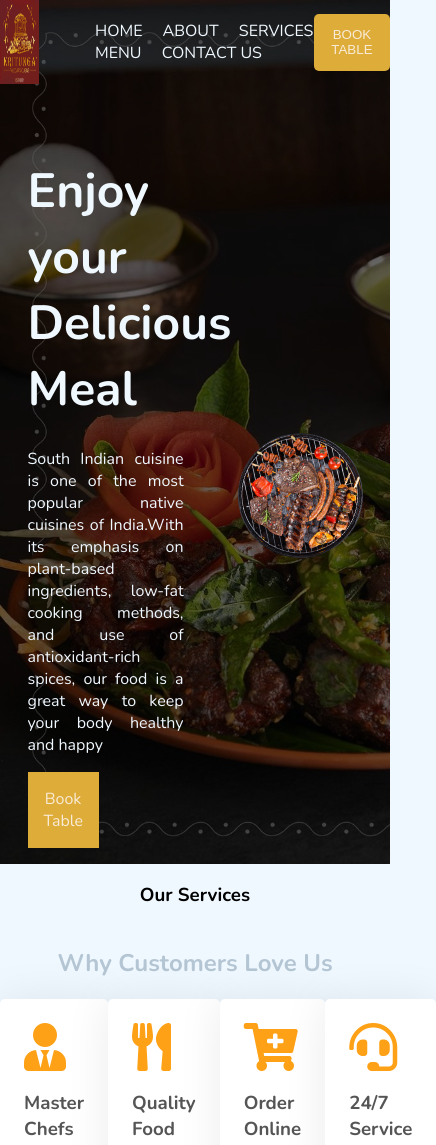
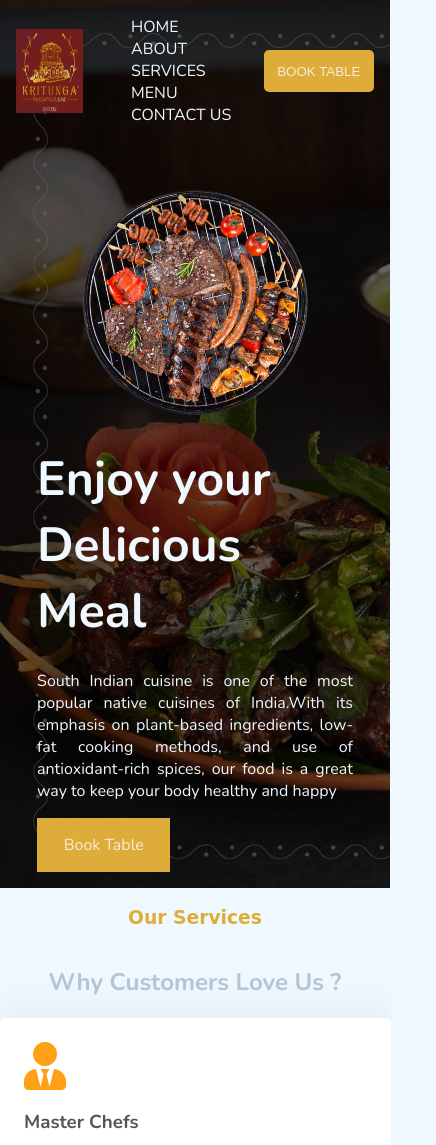
Before and after one commit to Jayanth-06/foodie-frontend, a plain HTML site: page index.html in a window 390 px wide. Shown: the top 1145 px of the page, 436 px wide, since content can reach past the window. Drawn offline with nearby package versions, Linux system fonts and the light colour scheme; a web font is replaced by a local one.

Commit message:
Add: Responsive website

```diff
--- a/css/style.css
+++ b/css/style.css
@@ -106,8 +106,8 @@ section.features-section{
     align-items: center;
     justify-content: space-around;
 }
-h3.simpel-text{
-    font-family: 'Pacifico',cursive;
+div.cursive{
+    font-family:  "Cedarville Cursive", cursive;
     color: rgb(221, 172, 57);
 }
 h1.simple-text2{
@@ -152,3 +152,42 @@ article.highlight-card:hover {
     background-color: #FEA116;
     color: #fff !important;
 }
+/*responsive website start here*/
+@media (min-width: 320px) and (max-width:576px){
+    img.logo {
+        height: 10vh;
+        width: 17vw;
+    }
+    nav.nav-bar-section ul{
+        padding: 0;
+    }
+    nav.nav-bar-section ul li.nav-link{
+        display: block;
+
+    }
+    nav.nav-bar-section ul li.nav-link:hover{
+        border:0;
+        padding-bottom:0;
+    }
+    section.hero-unit-section {
+        flex-direction: column-reverse;
+    }
+    section.hero-unit-highlight-section {
+        width: 81vw;
+    }
+    a.book-table{
+        width: 26vw;
+
+    }
+    section.hero-unit-image-section {
+        width: 72vw;
+    }
+    section.highlights-section{
+        flex-direction: column;
+        padding-bottom: 1em;
+    }
+    article.highlight-card{
+        width: 88vw;
+    }
+
+}
--- a/index.html
+++ b/index.html
@@ -6,6 +6,7 @@
     <link rel="stylesheet" href="css/style.css">
     <link rel="shortcut icon" href="img/kritunga logo.jpeg" type="image/x-icon">
     <link href="https://fonts.googleapis.com/css2?family=Nunito:ital,wght@0,200..1000;1,200..1000&display=swap" rel="stylesheet">
+    <link href="https://fonts.googleapis.com/css2?family=Cedarville+Cursive&display=swap" rel="stylesheet">
     <link href="https://cdnjs.cloudflare.com/ajax/libs/font-awesome/5.10.0/css/all.min.css" rel="stylesheet">
     <link href="https://cdn.jsdelivr.net/npm/bootstrap-icons@1.4.1/font/bootstrap-icons.css" rel="stylesheet">
     <title>Restoran - Home page</title>
@@ -45,11 +46,13 @@
             </div>
         </section>
         <section class="features-section">
+            <div class="cursive">
             <h3 class="simple-text">
                 Our Services
             </h3>
+            </div>
             <h1 class="simple-text2">
-                Why Customers Love Us
+                Why Customers Love Us ?
             </h1>
            </section>
            <section class="highlights-section">
```
